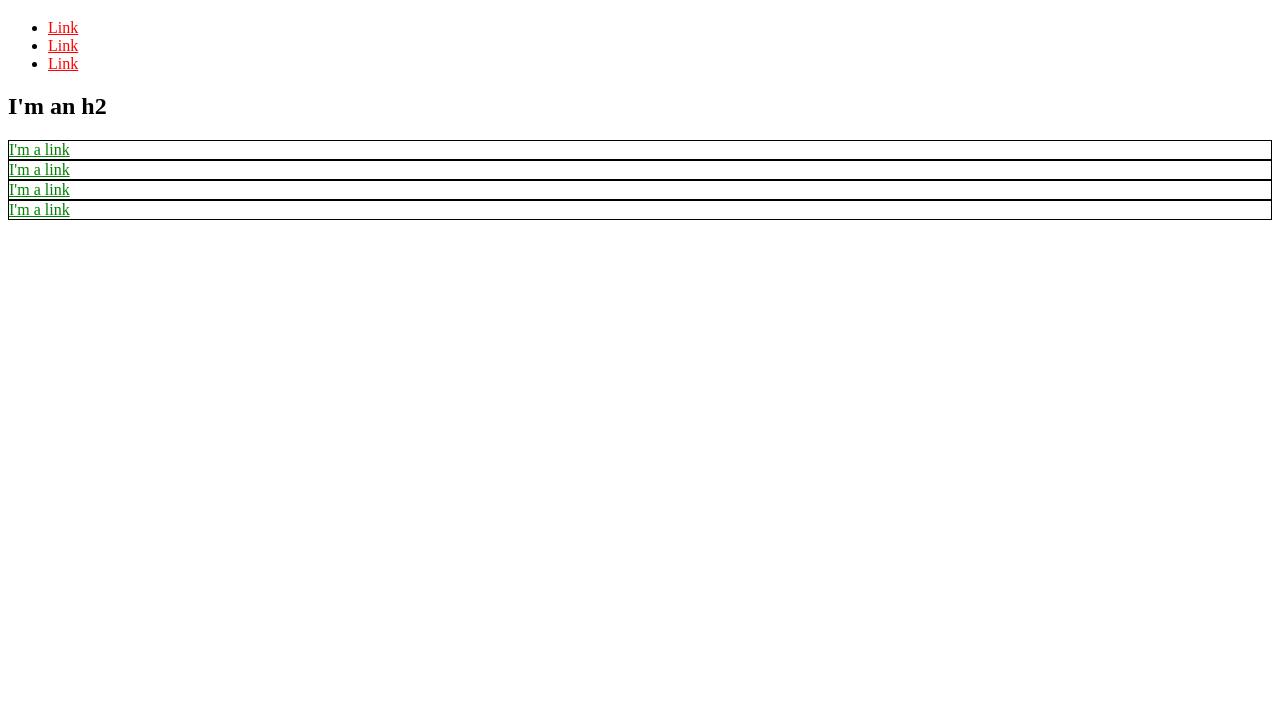
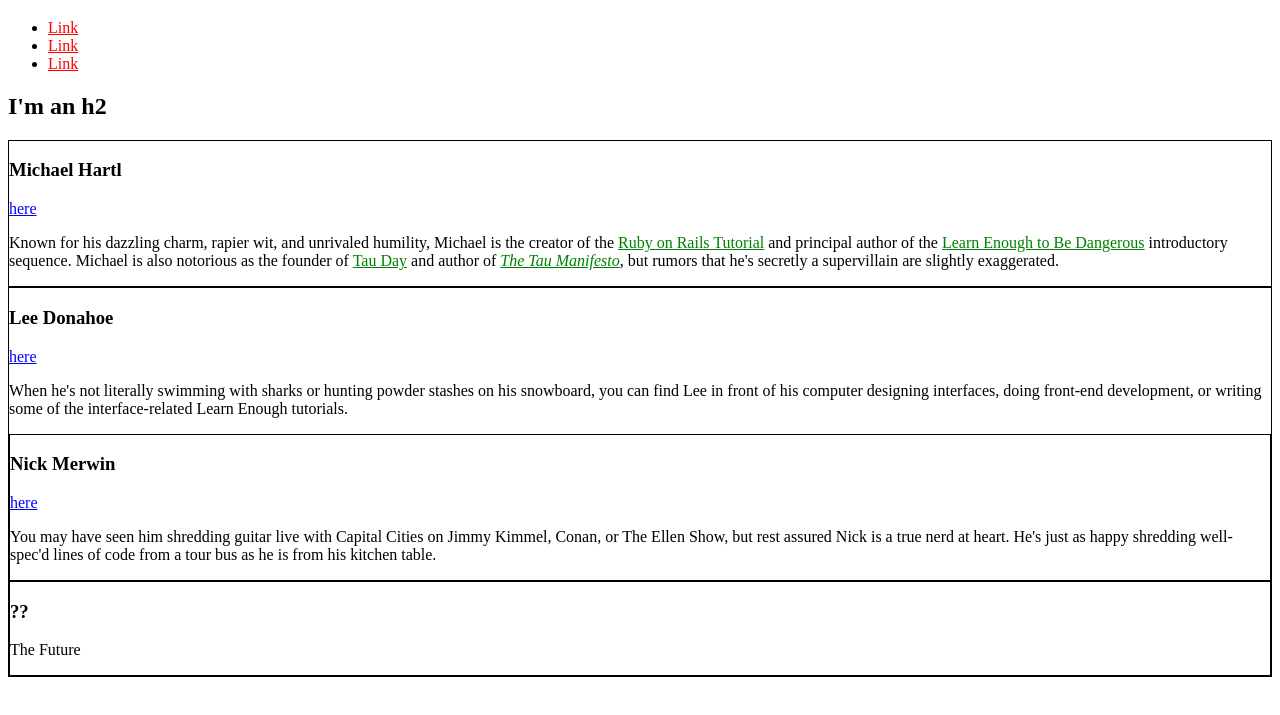
Before and after one commit to aaronmcs/sample-website, a plain HTML site: page index.html in a window 1280 px wide. Shown: the part 61-776 px from the top of the page. Drawn offline with Linux system fonts and the light colour scheme.

Commit message:
more css

```diff
--- a/index.html
+++ b/index.html
@@ -3,32 +3,82 @@
   <head>
     <title>Test Page: Don't Panic</title>
     <meta charset="utf-8">
+    <style>
+      a {
+        color: red;
+      }
+      .bio-box {
+        border: 1px solid black;
+      }
+      .bio-copy a {
+        color: green;
+      }
+      .social-link {
+          color: blue;
+      }
+    </style>
   </head>
   <body>
     <h1>I'm an h1</h1>
     <ul>
       <li>
-        <a href="http://example.com/" style="color: red;">Link</a>
+        <a href="http://example.com/">Link</a>
       </li>
       <li>
-        <a href="http://example.com/" style="color: red;">Link</a>
+        <a href="http://example.com/">Link</a>
       </li>
       <li>
-        <a href="http://example.com/" style="color: red;">Link</a>
+        <a href="http://example.com/">Link</a>
       </li>
     </ul>
     <h2>I'm an h2</h2>
-    <div style="border: 1px solid black;">
-      <a href="http://example.com/" style="color: green;">I'm a link</a>
+    <div class="bio-box">
+      <h3>Michael Hartl</h3>
+      <a href="http://twitter.com/mhartl" class ="social-link">here</a>
+      <div class="bio-copy">
+          <p>
+            Known for his dazzling charm, rapier wit, and unrivaled humility,
+            Michael is the creator of the
+            <a href="http://railstutorial.org/">Ruby on Rails
+            Tutorial</a> and principal author of the
+            <a href="https://learnenough.com/">
+            Learn Enough to Be Dangerous</a> introductory sequence. Michael
+            is also notorious as the founder of
+            <a href="http://tauday.com/">Tau Day</a> and author of
+            <a href="http://tauday.com/tau-manifesto"><em>The Tau
+            Manifesto</em></a>, but rumors that he's secretly a supervillain
+            are slightly exaggerated.
+          </p>
+      </div>
     </div>
-    <div style="border: 1px solid black;">
-      <a href="http://example.com/" style="color: green;">I'm a link</a>
+    <div class="bio-box">
+      <h3>Lee Donahoe</h3>
+      <a href="https://twitter.com/leedonahoe" class = "social-link">here</a>
+      <div class="bio-copy">
+          <p>
+            When he's not literally swimming with sharks or hunting powder stashes on
+            his snowboard, you can find Lee in front of his computer designing
+            interfaces, doing front-end development, or writing some of the
+            interface-related Learn Enough tutorials.
+          </p>
     </div>
-    <div style="border: 1px solid black;">
-      <a href="http://example.com/" style="color: green;">I'm a link</a>
+    <div class="bio-box">
+      <h3>Nick Merwin</h3>
+      <a href="https://twitter.com/nickmerwin" class="social-link">here</a>
+      <div class="bio-copy">
+          <p>
+            You may have seen him shredding guitar live with Capital Cities on Jimmy
+            Kimmel, Conan, or The Ellen Show, but rest assured Nick is a true nerd at
+            heart. He's just as happy shredding well-spec'd lines of code from a tour
+            bus as he is from his kitchen table.
+          </p>
+      </div>
     </div>
-    <div style="border: 1px solid black;">
-      <a href="http://example.com/" style="color: green;">I'm a link</a>
+    <div class="bio-box">
+      <h3>??</h3>
+      <p>
+        The Future
+      </p>
     </div>
   </body>
 </html>
```
